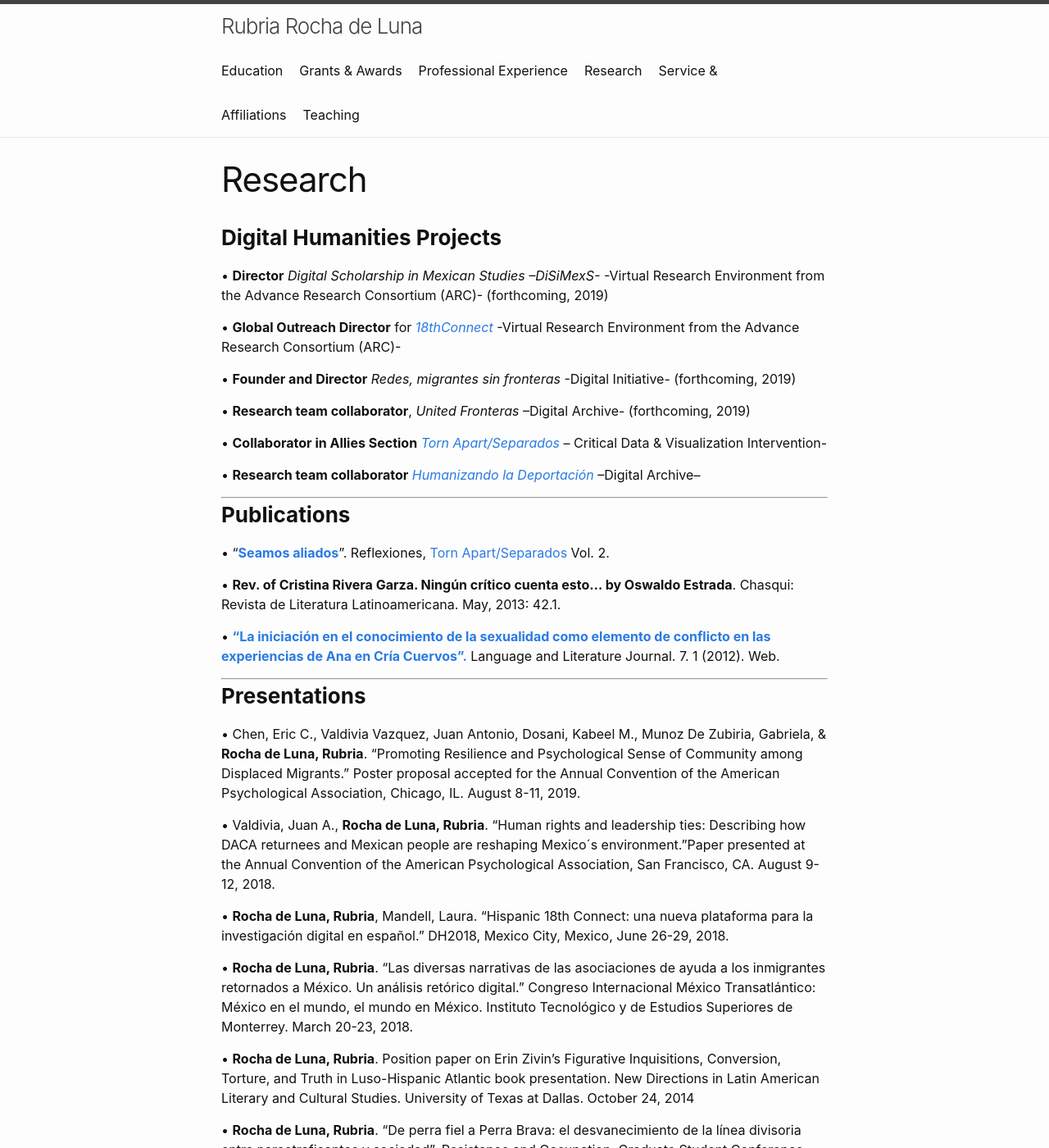
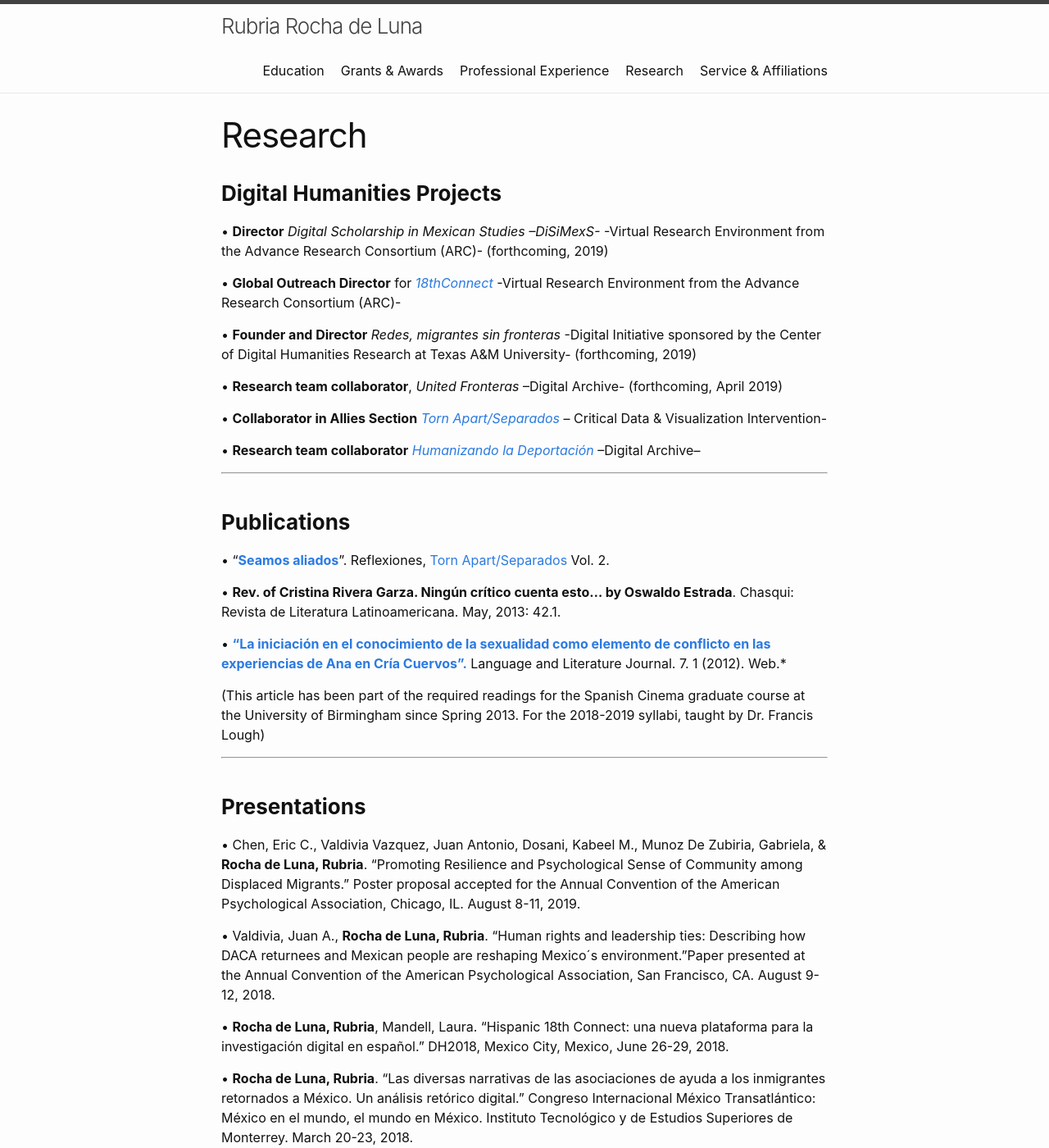
Before and after one commit to RubriaR/rubriarocha, a Jekyll site: the page built from research.md, in a window 1280 px wide and 1400 px high. Shown: the whole window at 82% size. Built offline with Jekyll 4.4.1, drawn with Linux system fonts in a browser that asks for light colours; some of the changed text lies outside the part shown.

Commit message:
update abril del cv

```diff
--- a/research.md
+++ b/research.md
@@ -11,26 +11,29 @@ permalink: /research/
 
 •	**Global Outreach Director** for *[18thConnect]* -Virtual Research Environment from the Advance Research Consortium (ARC)-
 
-•	**Founder and Director** *Redes, migrantes sin fronteras* -Digital Initiative- (forthcoming, 2019)
+•	**Founder and Director** *Redes, migrantes sin fronteras* -Digital Initiative sponsored by the Center of Digital Humanities Research at Texas A&M University- (forthcoming, 2019)
 
-•	**Research team collaborator**, *United Fronteras* –Digital Archive- (forthcoming, 2019)
+•	**Research team collaborator**, *United Fronteras* –Digital Archive- (forthcoming, April 2019)
 
 •	**Collaborator in Allies Section** *[Torn Apart/Separados]* – Critical Data & Visualization Intervention-
 
 •	**Research team collaborator** *[Humanizando la Deportación]* –Digital Archive–
 
 ------------------------------------------------------------------------
-
+<br>
 ### **Publications**
 
 •	“**[Seamos aliados]**”. Reflexiones, [Torn Apart/Separados] Vol. 2.
 
 •	**Rev. of Cristina Rivera Garza. Ningún crítico cuenta esto… by Oswaldo Estrada**. Chasqui: Revista de Literatura Latinoamericana. May, 2013: 42.1.
 
-•	**[“La iniciación en el conocimiento de la sexualidad como elemento de conflicto en las experiencias de Ana en Cría Cuervos”.]** Language and Literature Journal. 7. 1 (2012). Web.
+•	**[“La iniciación en el conocimiento de la sexualidad como elemento de conflicto en las experiencias de Ana en Cría Cuervos”.]** Language and Literature Journal. 7. 1 (2012). Web.*
+
+(This article has been part of the required readings for the Spanish Cinema graduate course at the University of Birmingham since Spring 2013. For the 2018-2019 syllabi, taught by Dr. Francis Lough)
+
 
 ------------------------------------------------------------------------
-
+<br>
 ### **Presentations**
 
 •	Chen, Eric C., Valdivia Vazquez, Juan Antonio, Dosani, Kabeel M., Munoz De Zubiria, Gabriela, & **Rocha de Luna, Rubria**.  “Promoting Resilience and Psychological Sense of Community among Displaced Migrants.” Poster proposal accepted for the Annual Convention of the American Psychological Association, Chicago, IL. August 8-11, 2019.
@@ -53,9 +56,26 @@ permalink: /research/
 
 •	**Rocha de Luna, Rubria**. “Las manifestaciones eróticas de Cuca Martínez en Te di la vida entera”. XXXVI Congreso Anual de Literaturas Hispánicas. Lo erótico (o su contrario) en la literatura y el cine. Indiana University of Pennsylvania. October 22, 2010.
 
+----------------------------------------------------------------------
+<br>
+### **Interviews**
+
+*[Investing In Mexico’s Future.]* Monitor on Psychology. April 1, 2019.
+
+Interview for the American Psychological Association about the research work with Mexican returnees.
+
+<br>
+
+*[Program piloted to help online students connect.]* WSU Insider. August 16, 2012.
+
+Interview about the use of VoiceThread in the design of Spanish online courses at Washington State University’s Global Campus.
+
+
 
 [18thConnect]:http://www.18thConnect.org
 [Torn Apart/Separados]:http://xpmethod.plaintext.in/torn-apart/
 [Humanizando la Deportación]:http://humanizandoladeportacion.ucdavis.edu/en/
 [Seamos aliados]:http://xpmethod.plaintext.in/torn-apart/reflections/rubria_rocha.html
 [“La iniciación en el conocimiento de la sexualidad como elemento de conflicto en las experiencias de Ana en Cría Cuervos”.]:https://lljournal.commons.gc.cuny.edu/2012-1-rocha-texto/
+[Investing In Mexico’s Future.]: http://www.apamonitor-digital.org/apamonitor/201904/MobilePagedReplica.action?pm=2&folio=20#pg23
+[Program piloted to help online students connect.]: https://news.wsu.edu/2012/08/16/program-piloted-to-help-online-students-connect/
```
Also changed, not shown: education.md (+8 -11 lines), professional-experience.md (+38 -1 lines), service-and-affiliations.md (+7 -0 lines), teaching.md (deleted, +0 -36 lines).
